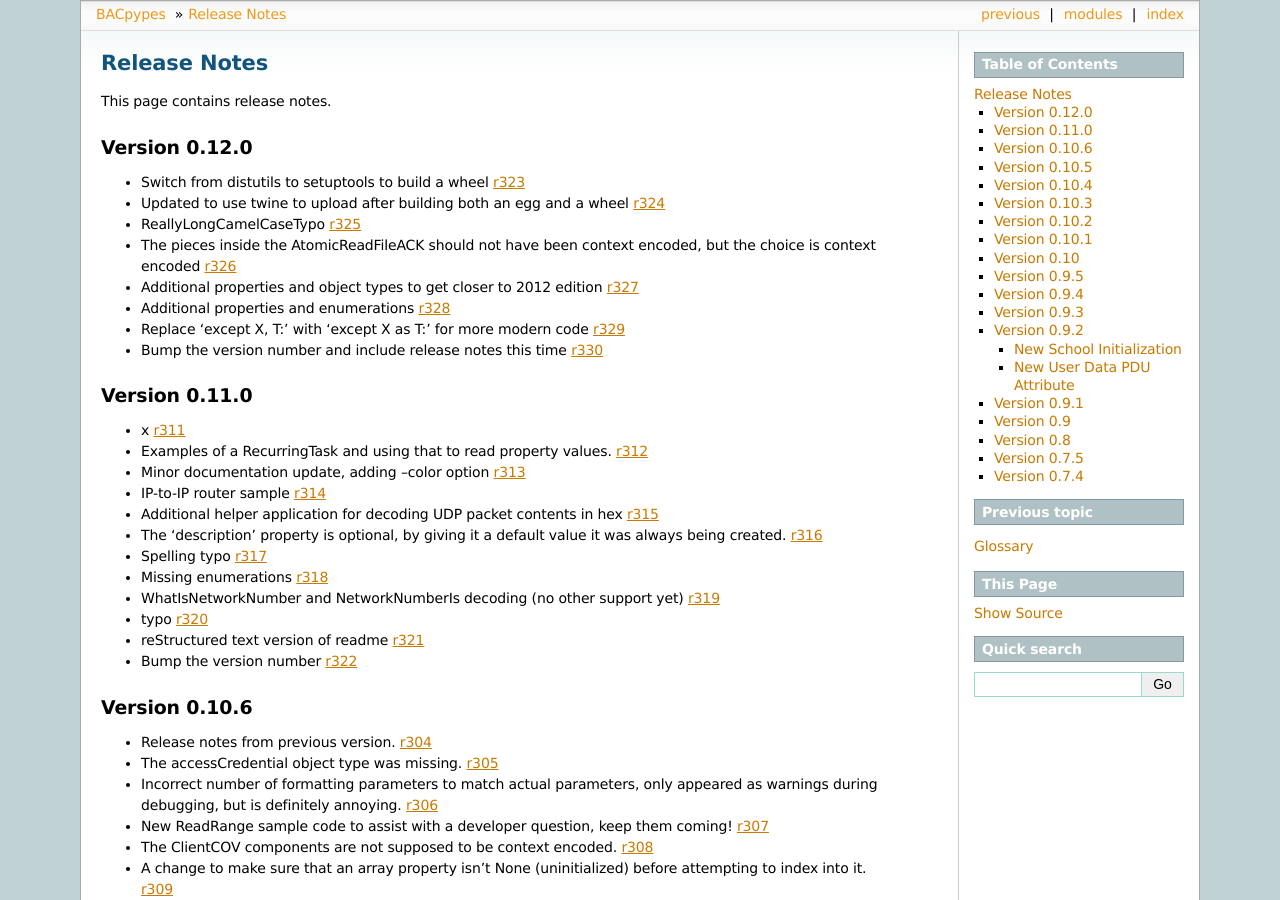
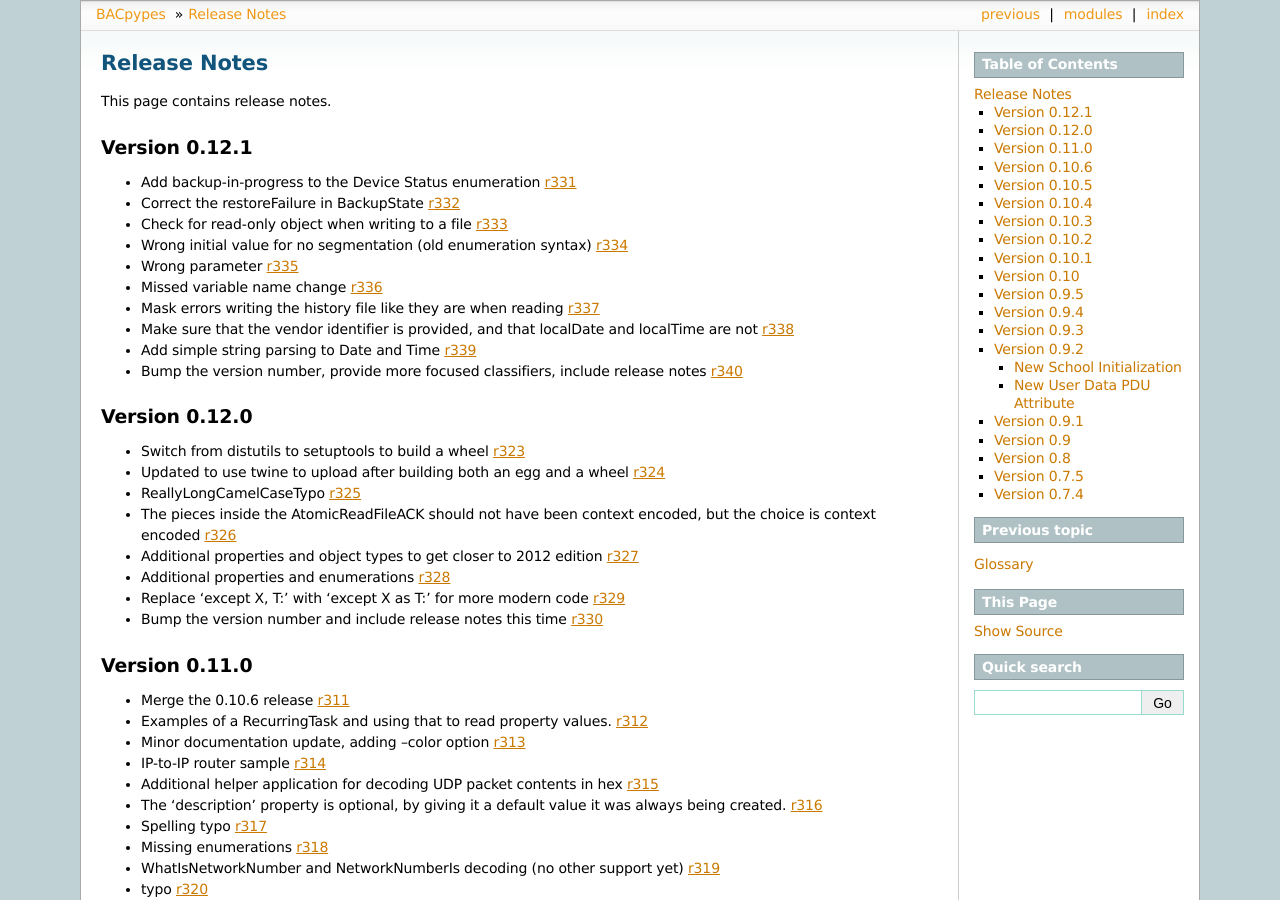
Before and after one commit to giuseppebattista/bacpypessample, a Sphinx documentation site: the page built from docs/source/releasenotes.rst, in a window 1280 px wide and 900 px high. Built offline with Sphinx 7.4.7, drawn with Linux system fonts in a browser that asks for light colours.

Commit message:
Bump the version number, provide more focused classifiers, include release notes

```diff
--- a/docs/source/releasenotes.rst
+++ b/docs/source/releasenotes.rst
@@ -4,6 +4,41 @@ Release Notes
 =============
 
 This page contains release notes.
+
+Version 0.12.1
+--------------
+
+* Add backup-in-progress to the Device Status enumeration
+  `r331 <http://sourceforge.net/p/bacpypes/code/331>`_
+
+* Correct the restoreFailure in BackupState
+  `r332 <http://sourceforge.net/p/bacpypes/code/332>`_
+
+* Check for read-only object when writing to a file
+  `r333 <http://sourceforge.net/p/bacpypes/code/333>`_
+
+* Wrong initial value for no segmentation (old enumeration syntax)
+  `r334 <http://sourceforge.net/p/bacpypes/code/334>`_
+
+* Wrong parameter
+  `r335 <http://sourceforge.net/p/bacpypes/code/335>`_
+
+* Missed variable name change
+  `r336 <http://sourceforge.net/p/bacpypes/code/336>`_
+
+* Mask errors writing the history file like they are when reading
+  `r337 <http://sourceforge.net/p/bacpypes/code/337>`_
+
+* Make sure that the vendor identifier is provided, and that localDate and
+  localTime are not
+  `r338 <http://sourceforge.net/p/bacpypes/code/338>`_
+
+* Add simple string parsing to Date and Time
+  `r339 <http://sourceforge.net/p/bacpypes/code/339>`_
+
+* Bump the version number, provide more focused classifiers, include release
+  notes
+  `r340 <http://sourceforge.net/p/bacpypes/code/340>`_
 
 Version 0.12.0
 --------------
@@ -17,7 +52,8 @@ Version 0.12.0
 * ReallyLongCamelCaseTypo
   `r325 <http://sourceforge.net/p/bacpypes/code/325>`_
 
-* The pieces inside the AtomicReadFileACK should not have been context encoded, but the choice is context encoded
+* The pieces inside the AtomicReadFileACK should not have been context encoded,
+  but the choice is context encoded
   `r326 <http://sourceforge.net/p/bacpypes/code/326>`_
 
 * Additional properties and object types to get closer to 2012 edition
@@ -35,7 +71,7 @@ Version 0.12.0
 Version 0.11.0
 --------------
 
-* x
+* Merge the 0.10.6 release
   `r311 <http://sourceforge.net/p/bacpypes/code/311>`_
 
 * Examples of a RecurringTask and using that to read property values.
@@ -50,7 +86,8 @@ Version 0.11.0
 * Additional helper application for decoding UDP packet contents in hex
   `r315 <http://sourceforge.net/p/bacpypes/code/315>`_
 
-* The 'description' property is optional, by giving it a default value it was always being created.
+* The 'description' property is optional, by giving it a default value it was
+  always being created.
   `r316 <http://sourceforge.net/p/bacpypes/code/316>`_
 
 * Spelling typo
--- a/setup.py
+++ b/setup.py
@@ -14,7 +14,7 @@ def read(fname):
 #
 
 setup(name='BACpypes',
-    version='0.12.0',
+    version='0.12.1',
     description='BACnet Python Library',
     author='Joel Bender',
     author_email='joel@carrickbender.com',
@@ -24,8 +24,10 @@ setup(name='BACpypes',
     classifiers=[
         "Development Status :: 4 - Beta",
         "Intended Audience :: Developers",
+        "License :: OSI Approved :: MIT License",
         "Operating System :: OS Independent",
         "Programming Language :: Python",
+        "Programming Language :: Python :: 2.7",
         "Topic :: Software Development :: Libraries :: Python Modules",
         "Topic :: System :: Networking",
         "Topic :: Utilities",
```
